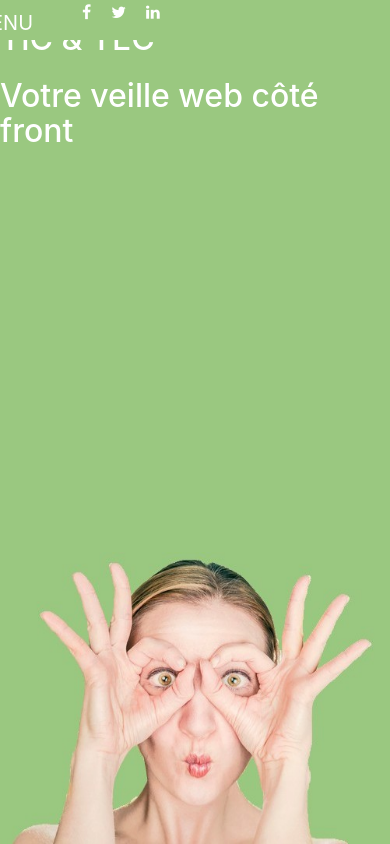
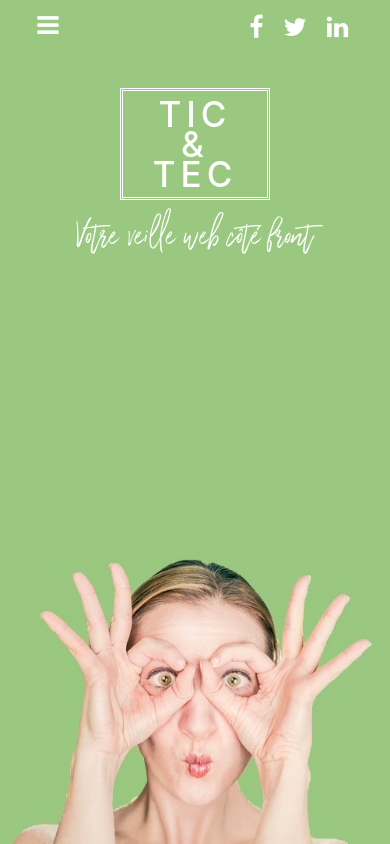
Before and after one commit to farrradise/blog, a plain HTML site: page index.html in a window 390 px wide. Shown: the top 844 px of the page. Drawn offline with nearby package versions, Linux system fonts and the light colour scheme.

Commit message:
style on homepage : header visible part only for mobile device finished

```diff
--- a/css/main.css
+++ b/css/main.css
@@ -4,25 +4,44 @@ li {
 a {
   color: inherit; }
 
+@font-face {
+  font-family: "Wild";
+  src: url("../font/Wild.ttf"); }
 #homepage header {
   background-color: #9ac880;
-  height: 128vh;
+  height: 100vh;
   color: white; }
   #homepage header .fixedpart {
     z-index: 3;
     width: 100vw;
     position: fixed;
-    margin: 0;
     background-color: #9ac880;
-    display: flex; }
+    display: flex;
+    justify-content: space-around; }
+    #homepage header .fixedpart i {
+      font-size: 25px; }
     #homepage header .fixedpart .wrsocial {
       display: flex;
-      width: 120px; }
+      width: 120px;
+      margin: 5px 15px 0 0; }
       #homepage header .fixedpart .wrsocial li {
-        margin: 0 10px; }
+        margin: 10px; }
   #homepage header .titrage {
     position: fixed;
-    z-index: 1; }
+    width: 100%;
+    z-index: 1;
+    text-align: center; }
+    #homepage header .titrage h1 {
+      font-size: 35px;
+      letter-spacing: 5px;
+      border: 3px double white;
+      width: 150px;
+      padding: 8px;
+      line-height: 30px;
+      margin: 2.5em auto 0px auto; }
+    #homepage header .titrage h2 {
+      font-family: "Wild";
+      font-size: 55px; }
   #homepage header .formz {
     color: black;
     position: absolute;
--- a/index.html
+++ b/index.html
@@ -28,7 +28,7 @@
           <!-- ECRITURE DU NAV -->
           <nav class="navbar navbar-toggleable-sm">
             <button class="navbar-toggler navbar-toggler-right" type="button" data-toggle="collapse" data-target="#navigation" aria-controls="navbarSupportedContent" aria-expanded="false" aria-label="Toggle navigation">
-              <span class="navbar-toggler-icon">MENU</span>
+              <i class="fa fa-bars navbar-toggle-icon" aria-hidden="true"></i>
             </button>
 
             <div class="collapse navbar-collapse" id="navigation">
@@ -49,25 +49,10 @@
                   <a class="nav-link" href="html/javascript.html">JS</a>
                 </li>
               </ul>
-            </div>
-          </nav>
 
-
-          <ul class="wrsocial">
-            <li><a href="www.facebook.com"><i class="fa fa-facebook" aria-hidden="true"></i></a></li>
-            <li><a href="www.twitter.com"><i class="fa fa-twitter" aria-hidden="true"></i></a></li>
-            <li><a href="www.linkedin.fr"><i class="fa fa-linkedin" aria-hidden="true"></i></a></li>
-          </ul>
-
-        </div>
-
-        <div class="titrage">
-          <h1>TIC & TEC</h1>
-          <h2>Votre veille web côté front</h2>
-        </div>
-
-        <img class="hidden-md-up bgpourxs" src="img/bg-xs.jpg" alt="img de fond"/>
-
+              <button type="button" data-toggle="modal" data-target="#rechercheModal">
+                <i class="fa fa-search" aria-hidden="true"></i>
+              </button>
 
               <div class="formz">
 
@@ -118,6 +103,26 @@
                 </form>
 
               </div>
+              <!-- fin des formulaires de recherches  -->
+
+            </div>
+          </nav>
+
+
+          <ul class="wrsocial">
+            <li><a href="www.facebook.com"><i class="fa fa-facebook" aria-hidden="true"></i></a></li>
+            <li><a href="www.twitter.com"><i class="fa fa-twitter" aria-hidden="true"></i></a></li>
+            <li><a href="www.linkedin.fr"><i class="fa fa-linkedin" aria-hidden="true"></i></a></li>
+          </ul>
+
+        </div>
+
+        <div class="titrage">
+          <h1>TIC <br> & <br>TEC</h1>
+          <h2>Votre veille web côté front</h2>
+        </div>
+
+        <img class="hidden-md-up bgpourxs" src="img/bg-xs.jpg" alt="img de fond"/>
 
 
       </header>
```
Also changed, not shown: font/Wild.ttf (added), 1 other file. Lines whose indentation alone changed are shown as unchanged.
